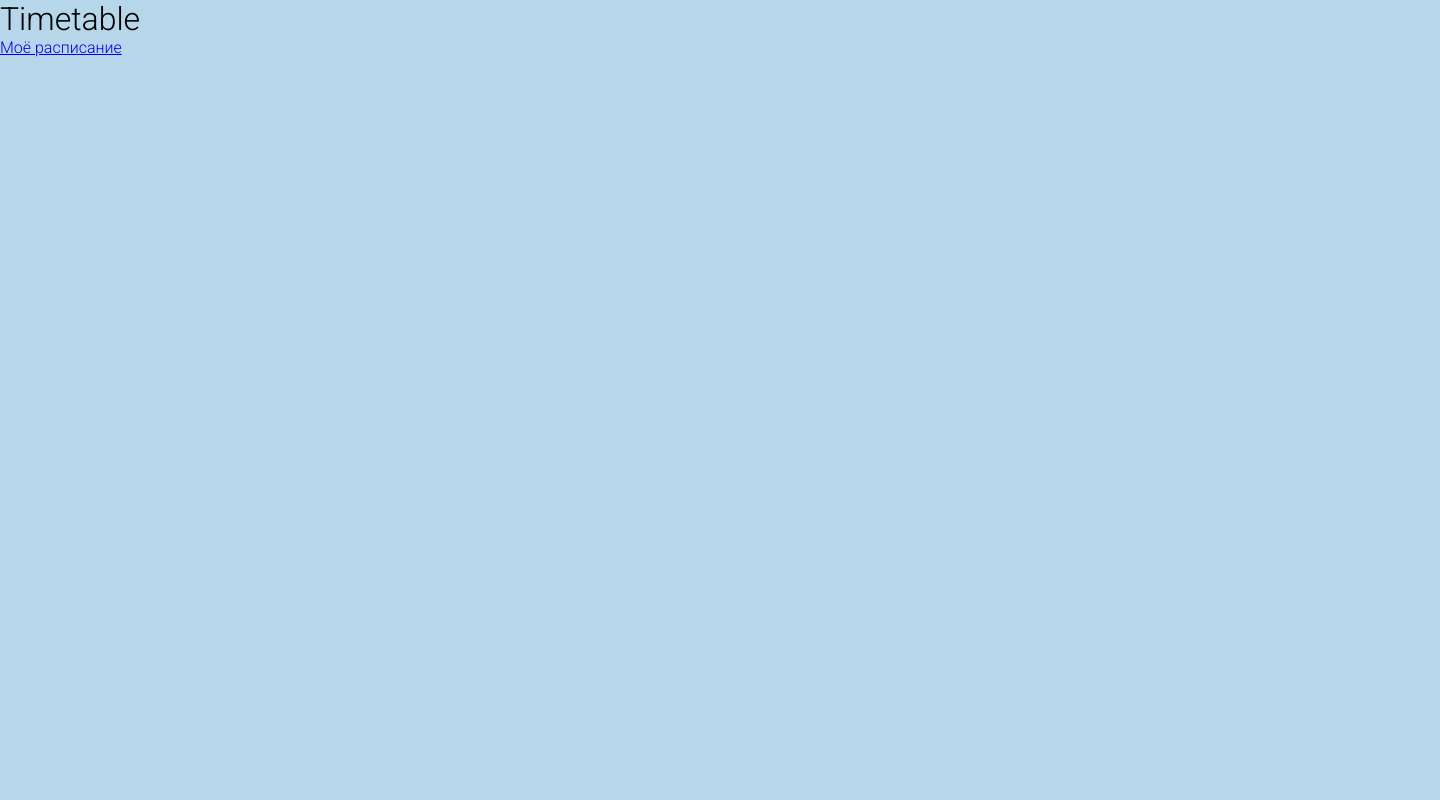
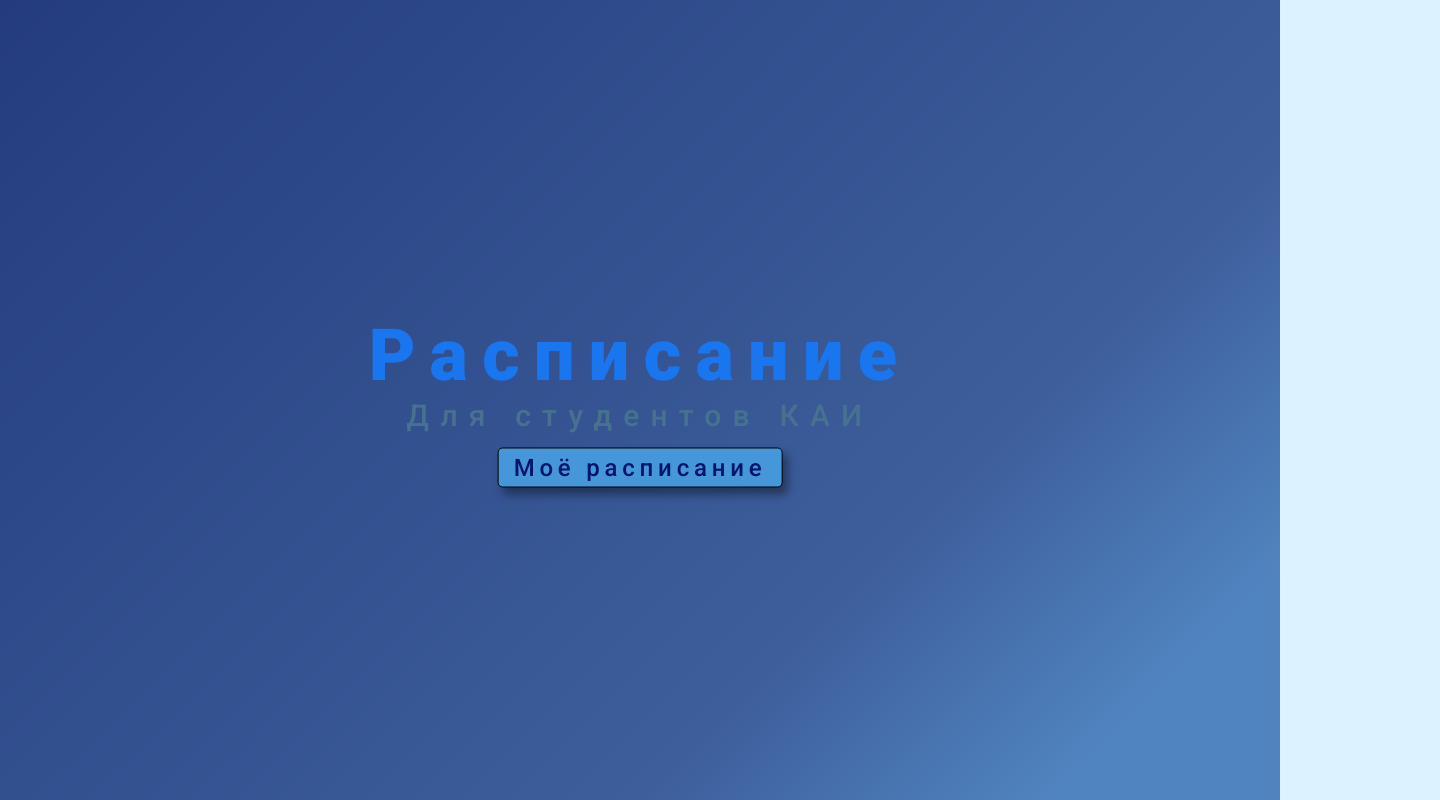
Before and after one commit to barkasOff/Timetable, a React (Create React App) app in the folder client-app/: page / in a window 1280 px wide. Shown: the whole page, 1440 px wide, since content can reach past the window. Built offline with nearby package versions, Linux system fonts and the light colour scheme.

Commit message:
Styles
Были добавлены стили, а также навигация по разделам с соответствующими
стилями.

```diff
--- a/client-app/src/app/layout/App.tsx
+++ b/client-app/src/app/layout/App.tsx
@@ -4,15 +4,26 @@
 import GroupDashboard from '../../features/group/dashboard/GroupDashboard';
 import GroupDetails from '../../features/group/details/GroupDetails';
 import HomePage from '../../features/home/HomePage';
+import Navigation from './Navigation/Navigation';
 
 const App: React.FC = () => {
   return (
     <>
-      <Switch>
-        <Route exact path='/' component={HomePage} />
-        <Route exact path='/groups' component={GroupDashboard} />
-        <Route path='/groups/:id' component={GroupDetails} />
-      </Switch>
+      <Route exact path='/' component={HomePage} />
+      <Route
+        path={'/(.+)'}
+        render={() => (
+          <>
+            <Navigation />
+            <div className="container">
+              <Switch>
+                <Route exact path='/groups' component={GroupDashboard} />
+                <Route path='/groups/:id' component={GroupDetails} />
+              </Switch>
+            </div>
+          </>
+        )}
+        />
     </>
   );
 };
--- /dev/null
+++ b/client-app/src/app/layout/Navigation/Navigation.tsx
@@ -0,0 +1,24 @@
+import React from 'react';
+import { Link } from 'react-router-dom';
+
+const Navigation: React.FC = () => {
+  return (
+    <nav className="navigation">
+      <div className="container">
+        <div className="navigation__wrapper">
+          <div className="navigation__item">
+            <div className="navigation__logo">
+              <img className="navigation__icon" src="assets/timetableLogo.svg" alt="navLogo"/>
+              <Link to="/" className="navigation__title">Расписание</Link>
+            </div>
+          </div>
+          <div className="navigation__item">
+            <Link to="/groups" className="navigation__text">Группы</Link>
+          </div>
+        </div>
+      </div>
+    </nav>
+  );
+};
+
+export default Navigation;
--- /dev/null
+++ b/client-app/src/app/layout/Navigation/_navigation.scss
@@ -0,0 +1,45 @@
+.navigation {
+  background-image: linear-gradient(
+    135deg,
+    rgb(36, 60, 126) 0%,
+    rgb(61, 94, 155) 69%,
+    rgb(80, 132, 192) 89%
+  );
+  position: fixed;
+  width: 100%;
+  height: 3rem;
+  top: 0;
+  &__wrapper {
+    height: 3rem;
+    display: flex;
+    align-items: center;
+  }
+  &__item {
+    display: flex;
+    justify-content: space-between;
+    align-items: center;
+    height: 100%;
+    cursor: pointer;
+    &:hover {
+      background-color: rgb(36, 60, 126);
+    }
+  }
+  &__logo {
+    display: flex;
+    justify-content: space-between;
+    align-items: center;
+  }
+  &__icon {
+    height: 3rem;
+    img {
+      width: 100%;
+    }
+  }
+  &__text, &__title {
+    text-decoration: none;
+    margin: 0 12px;
+    font-size: 18px;
+    font-weight: 500;
+    color: rgb(255, 255, 255);
+  }
+}
--- a/client-app/src/app/layout/styles.scss
+++ b/client-app/src/app/layout/styles.scss
@@ -2,7 +2,11 @@
 @import './styles/btns';
 
 html {
-  background-color: rgb(182, 214, 233);
+  background-color: rgb(221, 242, 255);
+  position: relative;
+}
+::selection {
+  color: rgb(246, 166, 166);
 }
 * {
   padding: 0;
@@ -18,4 +22,6 @@
 }
 
 @import '../../features/group/group';
+@import '../../features/home/home';
 @import './Loading/loading';
+@import './Navigation/navigation';
--- a/client-app/src/app/layout/styles/_btns.scss
+++ b/client-app/src/app/layout/styles/_btns.scss
@@ -1,9 +1,9 @@
 .btn {
   cursor: pointer;
-  background-color: rgb(17, 55, 87);
-  padding: 5px 10px;
-  box-shadow: 2px 5px 10px rgba(#000, .4);
-  color: rgb(255, 255, 255);
+  background-color: rgb(69, 151, 218);
+  padding: 5px 15px;
+  box-shadow: 5px 7px 10px rgba(#000, .4);
+  color: rgb(0, 20, 105);
   font-size: 16px;
   font-weight: 500;
   border-radius: 5px;
@@ -11,9 +11,9 @@
   outline: none;
   text-decoration: none;
   &:hover {
-    background-color: rgb(26, 74, 114);
+    background-color: rgb(49, 149, 231);
   }
   &:active {
-    background-color: rgb(48, 110, 161);
+    background-color: rgb(0, 140, 255);
   }
 }
--- a/client-app/src/features/group/_group.scss
+++ b/client-app/src/features/group/_group.scss
@@ -1,16 +1,27 @@
 .group {
-  margin-top: 20px;
+  margin-top: 7rem;
+  width: 35rem;
+  height: 15rem;
+  background-color: rgb(255, 255, 255);
+  border: 1px solid rgba(#000, .3);
+  box-shadow: 5px 7px 10px rgba(#000, .4);
+  border-radius: 5px;
+  padding: 15px;
   &__details {
-    margin-top: 20px;
+    margin-top: 5rem;
   }
   &__list {
     margin-left: 15px;
   }
   &__item {
-    font-size: 32px;
+    font-size: 26px;
     font-weight: 500;
+    text-decoration: none;
     color: #000;
     cursor: pointer;
+    &:hover {
+      text-decoration: underline;
+    }
   }
   &__header {
     display: flex;
--- a/client-app/src/features/group/dashboard/GroupDashboard.tsx
+++ b/client-app/src/features/group/dashboard/GroupDashboard.tsx
@@ -2,25 +2,25 @@
 import React, { useEffect } from 'react';
 import Loading from '../../../app/layout/Loading/Loading';
 import { useStore } from '../../../app/stores/store';
-import GroupDetails from '../details/GroupDetails';
 import GroupList from './GroupList';
 
 const GroupDashboard: React.FC = () => {
-  const { subjectStore } = useStore();
+  const { subjectStore } = useStore(),
+        { loadGroups, groupsRegystry } = subjectStore;
 
   useEffect(() => {
-    subjectStore.loadGroups();
-  }, [subjectStore]);
+    if (groupsRegystry.size <= 1) {
+      loadGroups();
+    }
+  }, [groupsRegystry.size, loadGroups]);
 
   if (subjectStore.loading) {
     return <Loading />
   }
   return (
-    <div className='group'>
-      <div className="container">
-        <GroupList />
-      </div>
-    </div>
+    <section className='group'>
+      <GroupList />
+    </section>
   );
 }
 
--- a/client-app/src/features/group/details/GroupDetails.tsx
+++ b/client-app/src/features/group/details/GroupDetails.tsx
@@ -44,7 +44,6 @@
   }
   return (
     <div className="group__details">
-      <div className="container">
       <div className="group__header">
         <h2 className="group__title">{group!.number}</h2>
         <Link
@@ -62,7 +61,6 @@
       </div>
       <GroupContent />
     </div>
-    </div>
   );
 };
 
--- a/client-app/src/features/home/HomePage.tsx
+++ b/client-app/src/features/home/HomePage.tsx
@@ -3,12 +3,13 @@
 
 const HomePage: React.FC = () => {
   return (
-    <div className="home">
-      <div className="container">
-        <h1>Timetable</h1>
-        <Link to='/groups'>Моё расписание</Link>
+    <section className="home">
+      <div className="home__wrapper">
+        <h1 className="home__title">Расписание</h1>
+        <h2 className="home__subtitle">Для студентов КАИ</h2>
+        <Link className="btn home__link" to='/groups'>Моё расписание</Link>
       </div>
-    </div>
+    </section>
   );
 }
 
--- /dev/null
+++ b/client-app/src/features/home/_home.scss
@@ -0,0 +1,42 @@
+.home {
+  position: relative;
+  width: 100%;
+  height: 100vh;
+  background-image: linear-gradient(
+    135deg,
+    rgb(36, 60, 126) 0%,
+    rgb(61, 94, 155) 69%,
+    rgb(80, 132, 192) 89%
+  );
+  &__wrapper {
+    position: absolute;
+    top: 50%;
+    left: 50%;
+    transform: translate(-50%, -50%);
+    display: flex;
+    flex-flow: column;
+    justify-content: center;
+    align-items: center;
+  }
+  &__title {
+    font-size: 72px;
+    font-weight: 900;
+    color: rgb(26, 118, 238);
+    text-align: center;
+    letter-spacing:.9rem;
+  }
+  &__subtitle {
+    font-size: 30px;
+    font-weight: 500;
+    color: rgb(70, 114, 144);
+    text-align: center;
+    letter-spacing: .7rem;
+  }
+  &__link {
+    margin-top: 15px;
+    font-size: 24px;
+    font-weight: 500;
+    letter-spacing: .3rem;
+    text-align: center;
+  }
+}
```
Also changed, not shown: client-app/public/assets/timetableLogo.svg (added). Lines whose indentation alone changed are shown as unchanged.
